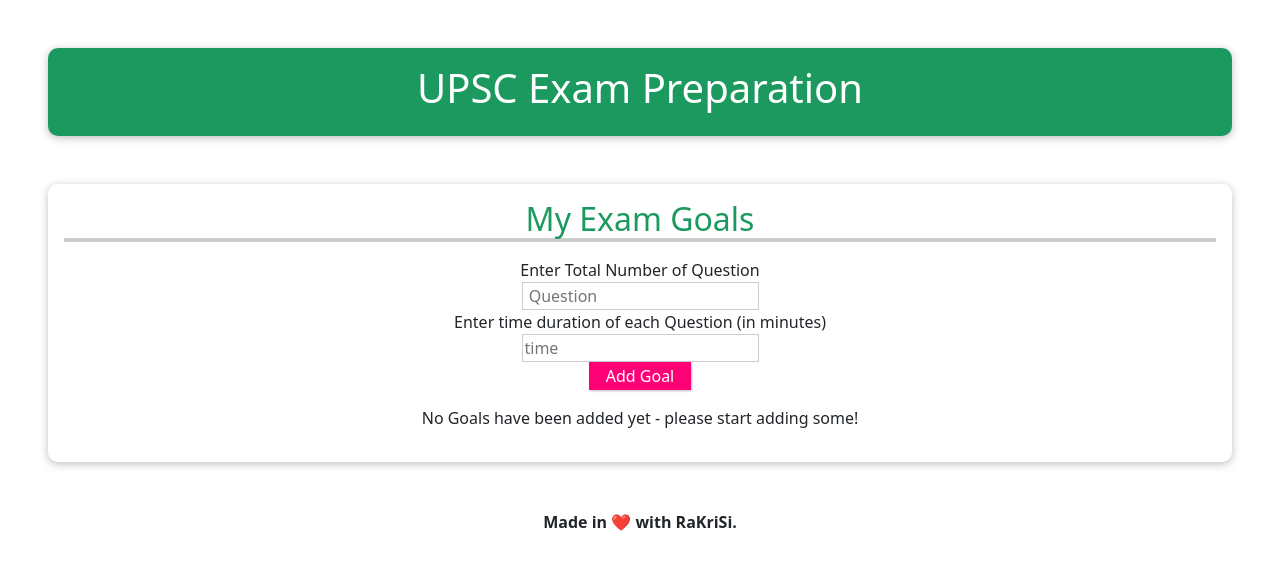
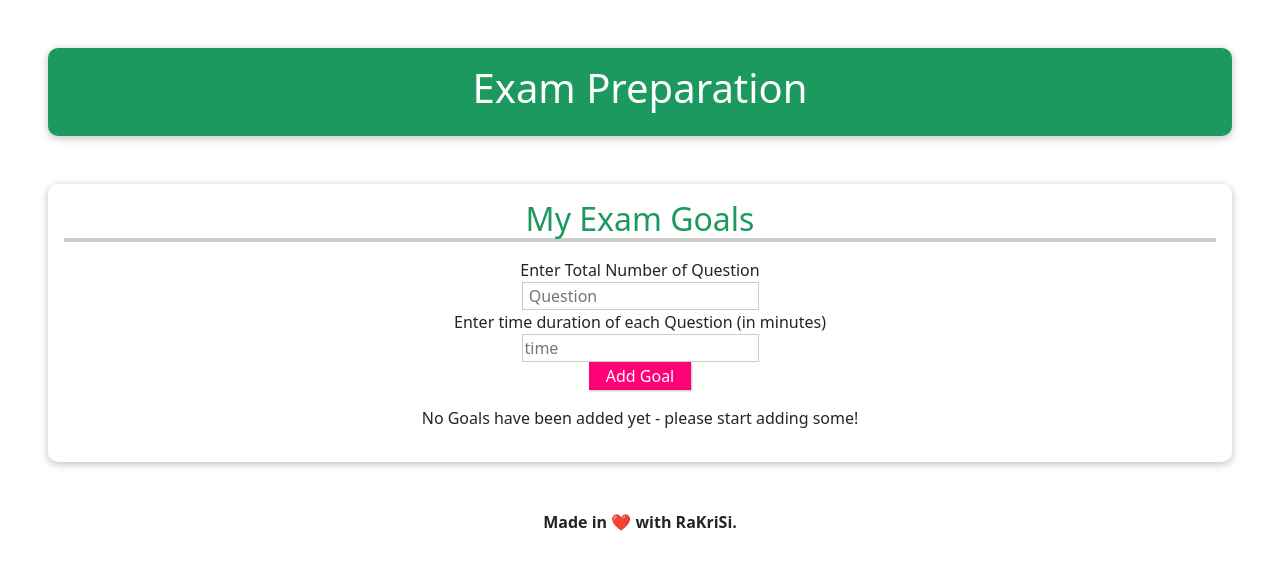
Before and after one commit to rakrisi/examprep, a plain HTML site: page index.html in a window 1280 px wide. Drawn offline with nearby package versions, Linux system fonts and the light colour scheme.

Commit message:
Upsc delete

```diff
--- a/index.html
+++ b/index.html
@@ -4,7 +4,7 @@
 <head>
   <meta charset="UTF-8" />
   <meta name="viewport" content="width=device-width, initial-scale=1.0" />
-  <title>UPSC Exam Preparation - Automatic Timer.</title>
+  <title> Exam Preparation - Automatic Timer.</title>
   <link href="https://fonts.googleapis.com/css2?family=Jost:wght@400;700&display=swap" rel="stylesheet" />
   <link rel="stylesheet" href="styles.css" />
   <script src="https://unpkg.com/vue@next" defer></script>
@@ -16,7 +16,7 @@
 
 <body>
   <header>
-    <h1>UPSC Exam Preparation</h1>
+    <h1> Exam Preparation</h1>
   </header>
   <section id="user-goals">
     <div id="set"v-show="isActive">
```
